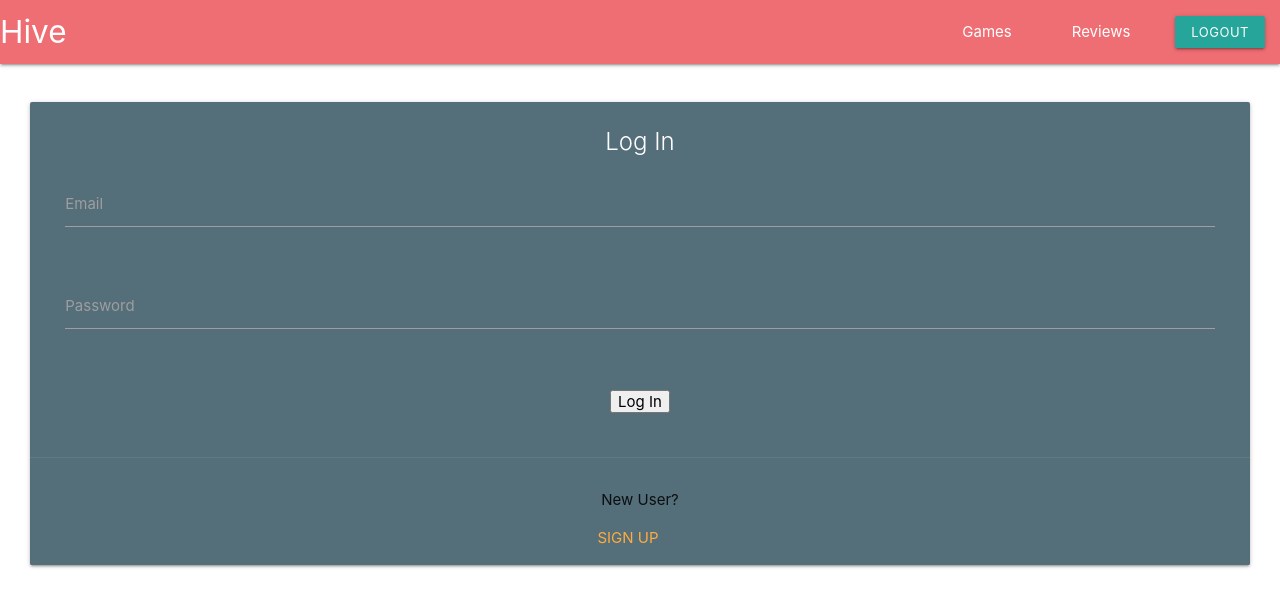
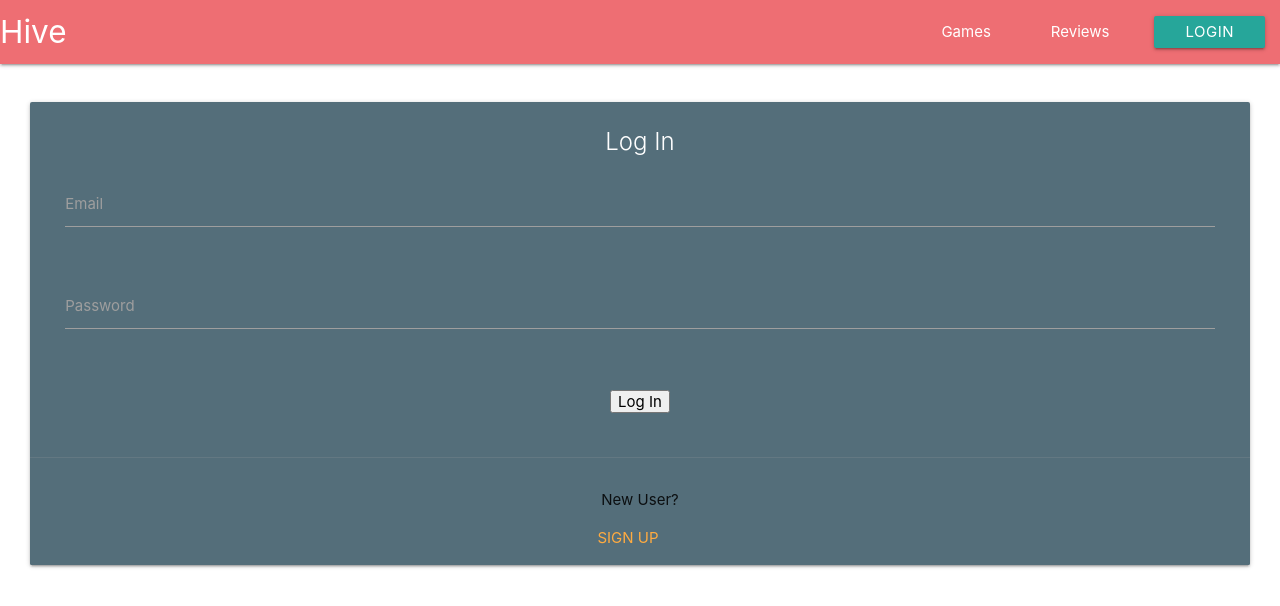
Before and after one commit to blickenderfer/hive, a React (Vite) app in the folder client/: page / in a window 1280 px wide. Shown: the top 606 px of the page. Built offline with nearby package versions, Linux system fonts and the light colour scheme.

Commit message:
updated navbar with login/logout buttons

```diff
--- a/client/src/App.jsx
+++ b/client/src/App.jsx
@@ -37,7 +37,7 @@
 } from '@apollo/client';
 import { setContext } from '@apollo/client/link/context';
 import { Outlet } from 'react-router-dom';
-
+import Auth from './utils/auth';
 // import Header from './components/Header';
 // import Footer from './components/Footer';
 
@@ -69,9 +69,7 @@
   return (
     <ApolloProvider client={client}>
          <Header />
-        <div>
           <Outlet />
-        </div>
         {/* <Footer /> */}
     </ApolloProvider>
   );
--- a/client/src/components/header.jsx
+++ b/client/src/components/header.jsx
@@ -1,15 +1,17 @@
 import { Link } from 'react-router-dom';
-//fix navbar aubrey wtf idiot
+import Auth from '../utils/auth';
+
 export default function Header({ handlePageChange }) {
     return (
         <>
+
         <nav>
             <div className="nav-wrapper">
                 <a href="/dashboard" className="title brand-logo">Hive</a>
                 <ul id="nav-mobile" className="right hide-on-med-and-down">
                     <li><a><Link to="/games">Games</Link></a></li>
                     <li><a><Link to="/review">Reviews</Link></a></li>
-                    <li><a className="waves-effect waves-light btn-small">Logout</a></li>
+                    {Auth.loggedIn() ? ( <li><a className="waves-effect waves-light btn-small" onClick={Auth.logout}>Logout</a></li> ) : (<li><a className="waves-effect waves-light btn-small"><Link to="/">Login</Link></a></li> )}
                 </ul>
             </div>
         </nav>
--- a/client/src/utils/auth.js
+++ b/client/src/utils/auth.js
@@ -30,7 +30,7 @@
     // Clear user token and profile data from localStorage
     localStorage.removeItem('id_token');
     // this will reload the page and reset the state of the application
-    window.location.reload();
+    window.location.assign('/');
   }
 }
 
--- a/client/src/utils/queries.js
+++ b/client/src/utils/queries.js
@@ -1,4 +1,5 @@
 //maybe put api query here? Or in both? Talk to instructors in class 2 figure it out
+//make a query to search for games Api($title: String) { api(title: $title){title}}
 import { gql } from '@apollo/client';
 
 export const QUERY_ME = gql`
```
